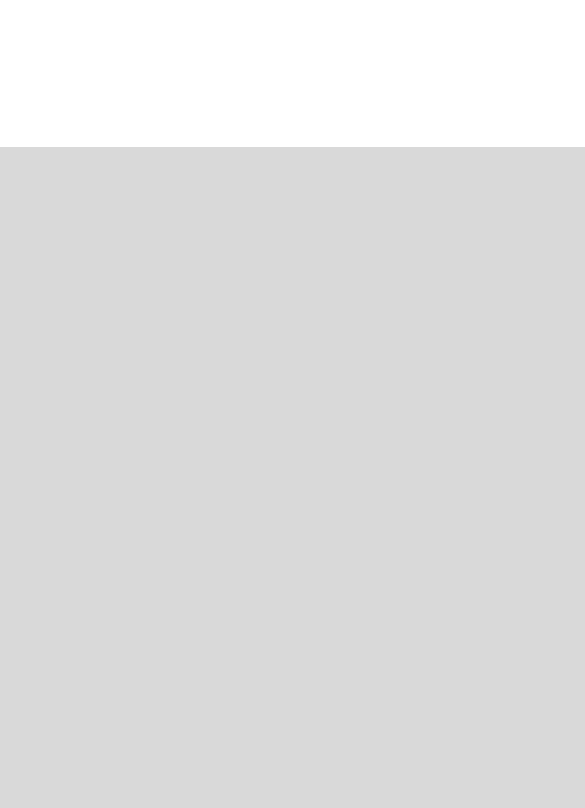
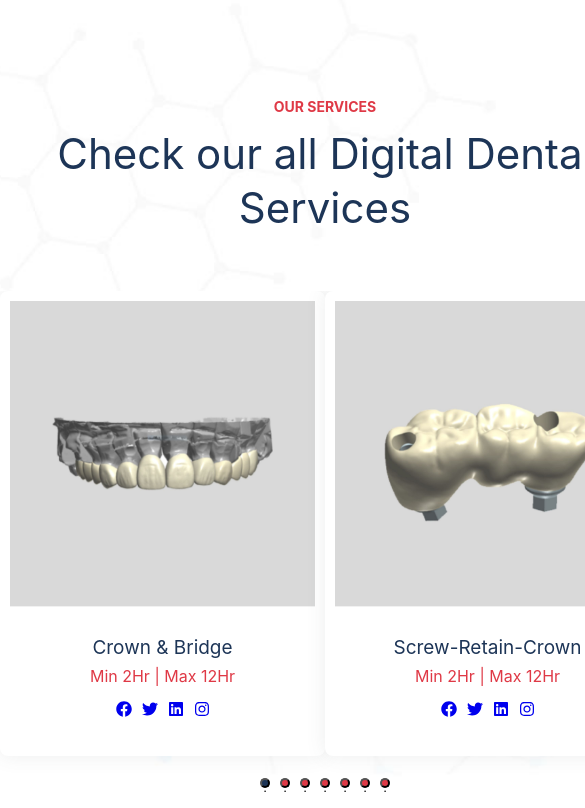
Before and after one commit to iammayank0/vrdentaldesign-frontend, a React (Create React App) app: page / in a window 390 px wide. Shown: the part 6216-7024 px from the top of the page, 585 px wide, since content can reach past the window. Built offline with nearby package versions, Linux system fonts and the light colour scheme.

Commit message:
DoctorArea-completed

```diff
--- a/src/Components/Main/Main.css
+++ b/src/Components/Main/Main.css
@@ -615,11 +615,11 @@ input[type="text"], input[type="email"], input[type="number"] {
   padding-bottom: 100px;
   padding-left: 30px;
   padding-right: 30px;
-  flex: 0 0 50%; /* Set width to 50% */
+  flex: 0 0 50%;
 }
 
 .why-choose-us-img {
-  flex: 0 0 50%; /* Set width to 50% */
+  flex: 0 0 50%;
 }
 
 
@@ -680,7 +680,7 @@ input[type="text"], input[type="email"], input[type="number"] {
 
 /* Doctor area */
 
-.doctor-area{
+.doctor-area {
   background-color: #ffffff;
   background-image: url(../../Assets/images/bg-white.jpg);
   background-position: center center;
@@ -689,6 +689,124 @@ input[type="text"], input[type="email"], input[type="number"] {
   padding-bottom: 70px;
   padding-top: 100px;
 }
+
+.container-doctor {
+  width: 100%;
+  margin-right: auto;
+  margin-left: auto;
+}
+
+.section-title {
+  text-align: center;
+  position: relative;
+  margin-left: auto;
+  margin-right: auto;
+  margin-bottom: 55px;
+}
+
+.section-title .doctor-title {
+  display: block;
+  color: #df3946;
+  margin-bottom: 12px;
+  position: relative;
+  z-index: 1;
+  font-weight: 700;
+  font-size: 14px;
+}
+
+.section-title h2 {
+  margin-bottom: 0;
+  line-height: 1.3;
+  font-size: 42px;
+  font-weight: 400;
+  color: #1d3557;
+}
+
+.doctor-slides-carousel {
+  position: relative;
+  overflow: hidden;
+}
+
+.doctor-slides {
+  display: flex;
+  transition: transform 0.5s ease;
+}
+
+.single-doctor-box {
+  flex: 0 0 25%;
+  box-sizing: border-box;
+  padding: 10px;
+  text-align: center;
+  background-color: #ffffff;
+  box-shadow: 0 0 20px rgba(82, 85, 90, 0.1);
+  border-radius: 8px;
+  overflow: hidden;
+  transition: transform 0.3s ease, box-shadow 0.3s ease;
+}
+
+.single-doctor-box:hover {
+  transform: translateY(-10px);
+  box-shadow: 0 0 30px rgba(82, 85, 90, 0.2);
+}
+
+.single-doctor-box .doctor-image img {
+  width: 100%;
+  border-bottom: 1px solid #f1f1f1;
+}
+
+.single-doctor-box .doctor-content {
+  padding: 25px;
+}
+
+.single-doctor-box .doctor-content h3 {
+  margin-bottom: 0;
+  font-size: 19px;
+  font-weight: 400;
+  color: #1d3557;
+}
+
+.single-doctor-box .doctor-content span {
+  display: block;
+  margin-top: 7px;
+  color: #df3946;
+}
+
+.single-doctor-box .doctor-content .social-icon {
+  padding-left: 0;
+  list-style-type: none;
+  margin-bottom: 0;
+  margin-top: 15px;
+}
+
+.single-doctor-box .doctor-content .social-icon li {
+  display: inline-block;
+  margin-left: 5px;
+  margin-right: 5px;
+}
+
+.slides-dot {
+  text-align: center;
+  margin-top: 20px;
+}
+
+.slides-dot .dot {
+  display: inline-block;
+  width: 10px;
+  height: 10px;
+  background-color: #df3946;
+  border-radius: 50%;
+  margin: 0 5px;
+  cursor: pointer;
+}
+
+.slides-dot .dot.active {
+  background-color: #1d3557;
+}
+
+
+
+
+
 
 
 
@@ -777,8 +895,20 @@ input[type="text"], input[type="email"], input[type="number"] {
   }
 }
 
-@media (min-width: 1200px) {
-   h2 {
-      font-size: 2rem;
+@media (min-width: 1051px) {
+  .single-doctor-box {
+    flex: 0 0 25%;
   }
 }
+
+@media (max-width: 1050px) {
+  .single-doctor-box {
+    flex: 0 0 33.33%;
+  }
+}
+
+@media (max-width: 600px) {
+  .single-doctor-box {
+    flex: 0 0 50%;
+  }
+}
--- a/src/Components/Main/Main.js
+++ b/src/Components/Main/Main.js
@@ -52,6 +52,30 @@ const slides = [
 const Main = () => {
 
   const [currentSlide, setCurrentSlide] = useState(0);
+  const [currentDoctorSlide, setCurrentDoctorSlide] = useState(0);
+  const doctorsPerPage = window.innerWidth >= 1050 ? 4 : window.innerWidth >= 600 ? 3 : 2;
+  const doctors = [
+    { img: doctorImg1, title: 'Crown & Bridge', time: 'Min 2Hr | Max 12Hr' },
+    { img: doctorImg2, title: 'Screw-Retain-Crown', time: 'Min 2Hr | Max 12Hr' },
+    { img: doctorImg3, title: 'CPD & RPD', time: 'Min 2Hr | Max 12Hr' },
+    { img: doctorImg4, title: 'Night Guard', time: 'Min 2Hr | Max 12Hr' },
+    { img: doctorImg5, title: 'INLAY-ONLAY', time: 'Min 2Hr | Max 12Hr' },
+    { img: doctorImg6, title: 'VENEER', time: 'Min 2Hr | Max 12Hr' },
+    { img: doctorImg7, title: 'SNAP ON SMILE', time: 'Min 2Hr | Max 12Hr' },
+    { img: doctorImg8, title: 'CUSTOM TRAY', time: 'Min 2Hr | Max 12Hr' },
+    { img: doctorImg9, title: 'MODEL CREATE', time: 'Min 2Hr | Max 12Hr' },
+    { img: doctorImg10, title: 'SURGICAL GUIDE', time: 'Min 2Hr | Max 12Hr' },
+    { img: doctorImg11, title: 'DIGITAL DENTURE', time: 'Min 2Hr | Max 12Hr' },
+    { img: doctorImg12, title: 'FLEXIBLE-DENTURE', time: 'Min 2Hr | Max 12Hr' },
+    { img: doctorImg13, title: 'COSMETIC DENTISTRY', time: 'Min 2Hr | Max 12Hr' }
+  ];
+
+  const totalDoctorSlides = Math.ceil(doctors.length / doctorsPerPage);
+
+  const handleDotClick = (index) => {
+    setCurrentDoctorSlide(index);
+  };
+
 
   const goToPrevSlide = () => {
     setCurrentSlide(prevSlide => (prevSlide - 1 + slides.length) % slides.length);
@@ -332,221 +356,61 @@ const Main = () => {
 
      {/* Doctor Area */}
 
-  <section className='doctor-area'>
-    <div className='container-doctor'>
+     <section className="doctor-area">
+      <div className="container-doctor">
         <div className="section-title">
-        <span className='doctor-title'>OUR SERVICES</span>
+          <span className="doctor-title">OUR SERVICES</span>
           <h2>Check our all Digital Dental Services</h2>
         </div>
-      <div className="doctor-slides">
-        <div className="single-doctor-box">
+        <div className="doctor-slides-carousel">
+          <div
+            className="doctor-slides"
+            style={{ transform: `translateX(-${currentDoctorSlide * 100}%)` }}
+          >
+            {doctors.map((doctor, index) => (
+              <div className="single-doctor-box" key={index}>
                 <div className="doctor-image">
-            <img src={doctorImg1} alt="doctorImg1" />
+                  <img src={doctor.img} alt={doctor.title} />
                 </div>
                 <div className="doctor-content">
-            <h3>Crown & Bridge</h3>
+                  <h3>{doctor.title}</h3>
                   <span>Min 2Hr | Max 12Hr</span>
                   <ul className="social-icon">
-              <li><a href="#/"><FaFacebook /> </a></li>
-              <li><a href="#/"><FaTwitter /> </a></li>
-              <li><a href="#/"><FaLinkedin /> </a></li>
-              <li><a href="#/"><FaInstagram /> </a></li>
+                    <li>
+                      <a href="#/">
+                        <FaFacebook />
+                      </a>
+                    </li>
+                    <li>
+                      <a href="#/">
+                        <FaTwitter />
+                      </a>
+                    </li>
+                    <li>
+                      <a href="#/">
+                        <FaLinkedin />
+                      </a>
+                    </li>
+                    <li>
+                      <a href="#/">
+                        <FaInstagram />
+                      </a>
+                    </li>
                   </ul>
                 </div>
               </div>
-        <div className="single-doctor-box">
-          <div className="doctor-image">
-            <img src={doctorImg2} alt="doctorImg2" />
-          </div>
-          <div className="doctor-content">
-            <h3>Screw-Retain-Crown</h3>
-            <span>Min 2Hr | Max 12Hr</span>
-            <ul className="social-icon">
-              <li><a href="#/"><FaFacebook /> </a></li>
-              <li><a href="#/"><FaTwitter /> </a></li>
-              <li><a href="#/"><FaLinkedin /> </a></li>
-              <li><a href="#/"><FaInstagram /> </a></li>
-            </ul>
-          </div>
-        </div>
-        <div className="single-doctor-box">
-          <div className="doctor-image">
-            <img src={doctorImg3} alt="doctorImg3" />
-          </div>
-          <div className="doctor-content">
-            <h3>CPD & RPD</h3>
-            <span>Min 2Hr | Max 12Hr</span>
-            <ul className="social-icon">
-              <li><a href="#/"><FaFacebook /> </a></li>
-              <li><a href="#/"><FaTwitter /> </a></li>
-              <li><a href="#/"><FaLinkedin /> </a></li>
-              <li><a href="#/"><FaInstagram /> </a></li>
-            </ul>
-          </div>
-        </div>
-        <div className="single-doctor-box">
-          <div className="doctor-image">
-            <img src={doctorImg4} alt="doctorImg4" />
-          </div>
-          <div className="doctor-content">
-            <h3>Night Guard</h3>
-            <span>Min 2Hr | Max 12Hr</span>
-            <ul className="social-icon">
-              <li><a href="#/"><FaFacebook /> </a></li>
-              <li><a href="#/"><FaTwitter /> </a></li>
-              <li><a href="#/"><FaLinkedin /> </a></li>
-              <li><a href="#/"><FaInstagram /> </a></li>
-            </ul>
-          </div>
-        </div>
-        <div className="single-doctor-box">
-          <div className="doctor-image">
-            <img src={doctorImg5} alt="doctorImg5" />
-          </div>
-          <div className="doctor-content">
-            <h3>INLAY-ONLAY</h3>
-            <span>Min 2Hr | Max 12Hr</span>
-            <ul className="social-icon">
-              <li><a href="#/"><FaFacebook /> </a></li>
-              <li><a href="#/"><FaTwitter /> </a></li>
-              <li><a href="#/"><FaLinkedin /> </a></li>
-              <li><a href="#/"><FaInstagram /> </a></li>
-            </ul>
-          </div>
-        </div>
-        <div className="single-doctor-box">
-          <div className="doctor-image">
-            <img src={doctorImg6} alt="doctorImg6" />
-          </div>
-          <div className="doctor-content">
-            <h3>VENEER</h3>
-            <span>Min 2Hr | Max 12Hr</span>
-            <ul className="social-icon">
-              <li><a href="#/"><FaFacebook /> </a></li>
-              <li><a href="#/"><FaTwitter /> </a></li>
-              <li><a href="#/"><FaLinkedin /> </a></li>
-              <li><a href="#/"><FaInstagram /> </a></li>
-            </ul>
-          </div>
-        </div>
-        <div className="single-doctor-box">
-          <div className="doctor-image">
-            <img src={doctorImg7} alt="doctorImg7" />
-          </div>
-          <div className="doctor-content">
-            <h3>SNAP ON SMILE</h3>
-            <span>Min 2Hr | Max 12Hr</span>
-            <ul className="social-icon">
-              <li><a href="#/"><FaFacebook /> </a></li>
-              <li><a href="#/"><FaTwitter /> </a></li>
-              <li><a href="#/"><FaLinkedin /> </a></li>
-              <li><a href="#/"><FaInstagram /> </a></li>
-            </ul>
-          </div>
-        </div>
-        <div className="single-doctor-box">
-          <div className="doctor-image">
-            <img src={doctorImg8} alt="doctorImg8" />
-          </div>
-          <div className="doctor-content">
-            <h3>CUSTOM TRAY</h3>
-            <span>Min 2Hr | Max 12Hr</span>
-            <ul className="social-icon">
-              <li><a href="#/"><FaFacebook /> </a></li>
-              <li><a href="#/"><FaTwitter /> </a></li>
-              <li><a href="#/"><FaLinkedin /> </a></li>
-              <li><a href="#/"><FaInstagram /> </a></li>
-            </ul>
-          </div>
-        </div>
-        <div className="single-doctor-box">
-          <div className="doctor-image">
-            <img src={doctorImg9} alt="doctorImg9" />
-          </div>
-          <div className="doctor-content">
-            <h3>MODEL CREATE</h3>
-            <span>Min 2Hr | Max 12Hr</span>
-            <ul className="social-icon">
-              <li><a href="#/"><FaFacebook /> </a></li>
-              <li><a href="#/"><FaTwitter /> </a></li>
-              <li><a href="#/"><FaLinkedin /> </a></li>
-              <li><a href="#/"><FaInstagram /> </a></li>
-            </ul>
-          </div>
-        </div>
-        <div className="single-doctor-box">
-          <div className="doctor-image">
-            <img src={doctorImg10} alt="doctorImg10" />
-          </div>
-          <div className="doctor-content">
-            <h3>SURGICAL GUIDE</h3>
-            <span>Min 2Hr | Max 12Hr</span>
-            <ul className="social-icon">
-              <li><a href="#/"><FaFacebook /> </a></li>
-              <li><a href="#/"><FaTwitter /> </a></li>
-              <li><a href="#/"><FaLinkedin /> </a></li>
-              <li><a href="#/"><FaInstagram /> </a></li>
-            </ul>
-          </div>
-        </div>
-        <div className="single-doctor-box">
-          <div className="doctor-image">
-            <img src={doctorImg11} alt="doctorImg11" />
-          </div>
-          <div className="doctor-content">
-            <h3>DIGITAL DENTURE</h3>
-            <span>Min 2Hr | Max 12Hr</span>
-            <ul className="social-icon">
-              <li><a href="#/"><FaFacebook /> </a></li>
-              <li><a href="#/"><FaTwitter /> </a></li>
-              <li><a href="#/"><FaLinkedin /> </a></li>
-              <li><a href="#/"><FaInstagram /> </a></li>
-            </ul>
-          </div>
-        </div>
-        <div className="single-doctor-box">
-          <div className="doctor-image">
-            <img src={doctorImg12} alt="doctorImg12" />
-          </div>
-          <div className="doctor-content">
-            <h3>FLEXIBLE-DENTURE</h3>
-            <span>Min 2Hr | Max 12Hr</span>
-            <ul className="social-icon">
-              <li><a href="#/"><FaFacebook /> </a></li>
-              <li><a href="#/"><FaTwitter /> </a></li>
-              <li><a href="#/"><FaLinkedin /> </a></li>
-              <li><a href="#/"><FaInstagram /> </a></li>
-            </ul>
-          </div>
-        </div>
-        <div className="single-doctor-box">
-          <div className="doctor-image">
-            <img src={doctorImg13} alt="doctorImg13" />
-          </div>
-          <div className="doctor-content">
-            <h3>COSMETIC DENTISTRY</h3>
-            <span>Min 2Hr | Max 12Hr</span>
-            <ul className="social-icon">
-              <li><a href="#/"><FaFacebook /> </a></li>
-              <li><a href="#/"><FaTwitter /> </a></li>
-              <li><a href="#/"><FaLinkedin /> </a></li>
-              <li><a href="#/"><FaInstagram /> </a></li>
-            </ul>
-          </div>
+            ))}
           </div>
           <div className="slides-dot">
-          <button className='dot'>
+            {Array.from({ length: totalDoctorSlides }).map((_, index) => (
+              <button
+                key={index}
+                className={`dot ${currentDoctorSlide === index ? "active" : ""}`}
+                onClick={() => handleDotClick(index)}
+              >
                 <span>.</span>
               </button>
-          <button className='dot'>
-          <span>.</span>
-          </button>
-          <button className='dot'>
-          <span>.</span>
-          </button>
-          <button className='dot'>
-          <span>.</span>
-          </button>
+            ))}
           </div>
         </div>
       </div>
```
Lines whose indentation alone changed are shown as unchanged.
